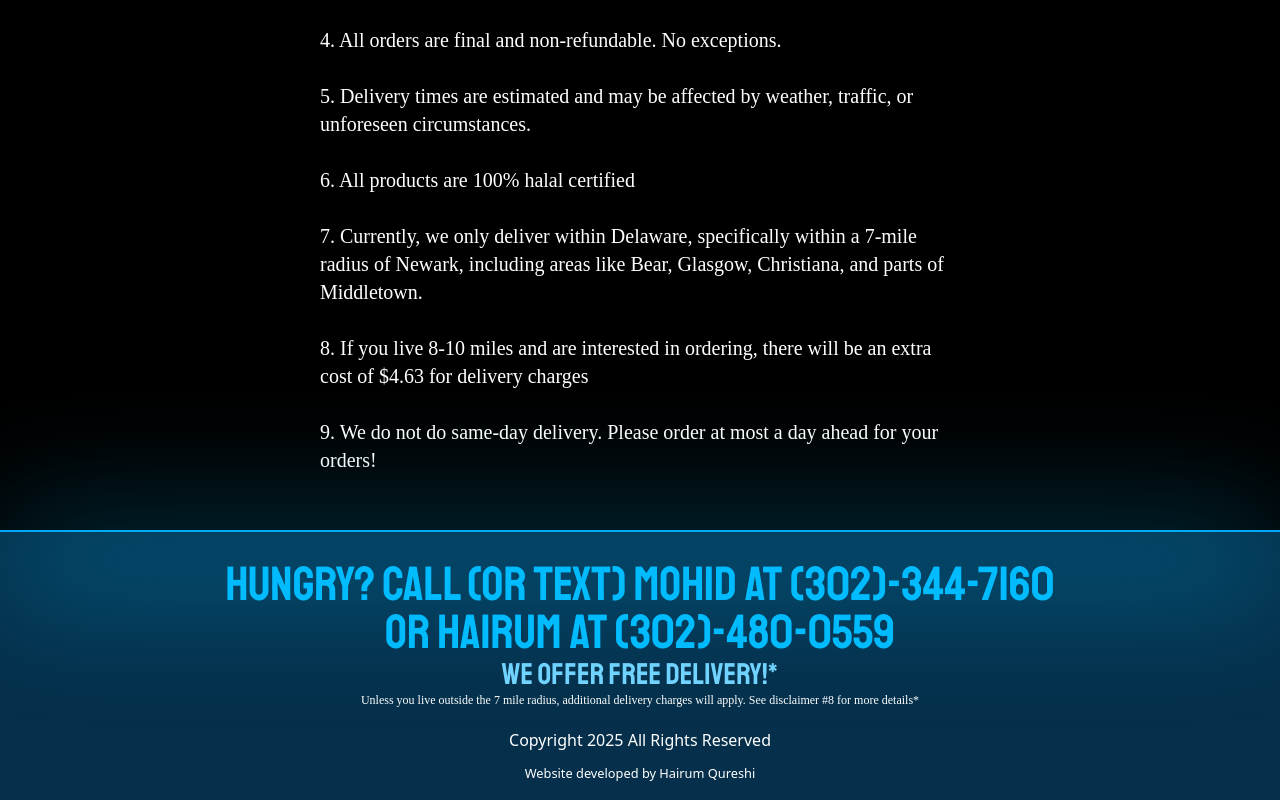
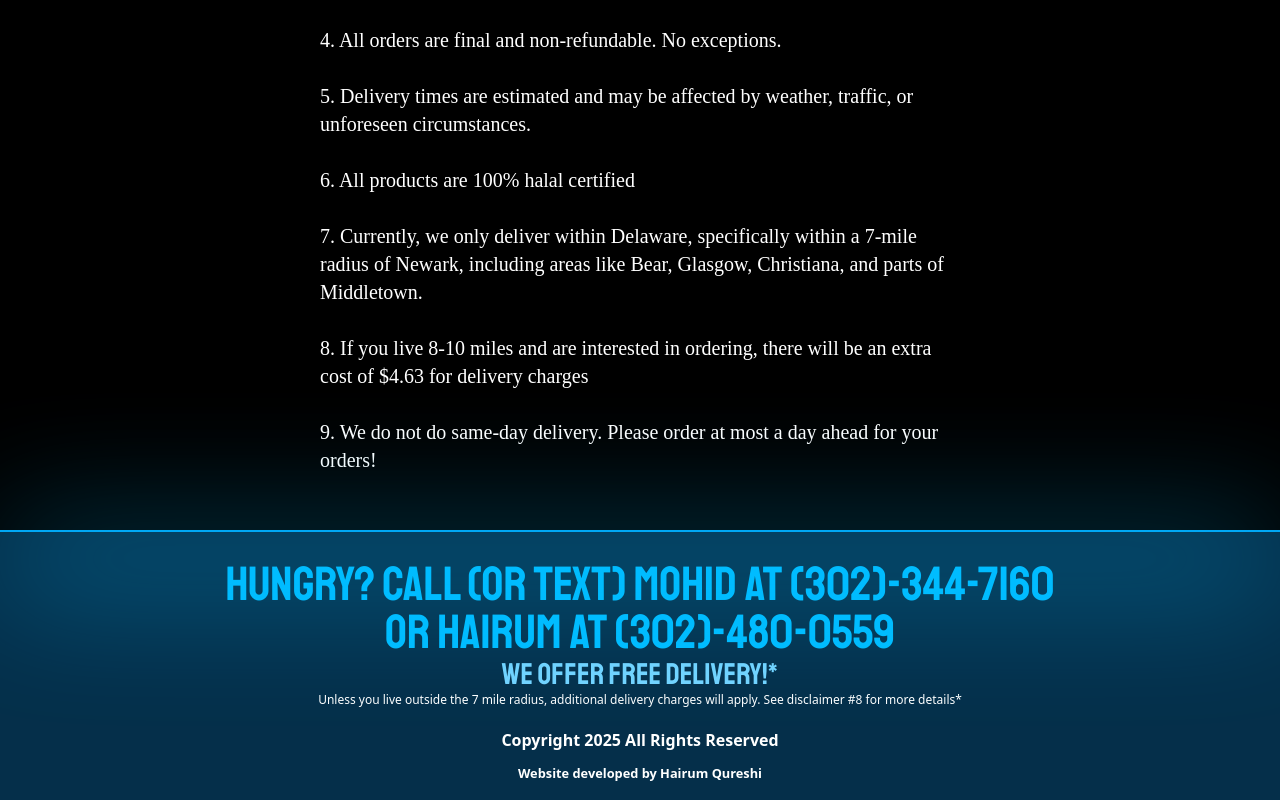
Before and after one commit to Hairum-Qureshi/halalsters-website, a React (Vite) app: page / in a window 1280 px wide. Shown: the part 1179-1979 px from the top of the page. Built offline with nearby package versions, Linux system fonts and the light colour scheme; a web font is replaced by a local one.

Commit message:
registered another font and added new font to the the footer text

```diff
--- a/src/components/App.tsx
+++ b/src/components/App.tsx
@@ -240,14 +240,14 @@ export default function App() {
 					<h3 className="text-3xl text-sky-300 font-tertiary">
 						WE OFFER FREE DELIVERY!*
 					</h3>
-					<p className="text-xs font-secondary">
+					<p className="text-xs font-sexenary">
 						Unless you live outside the 7 mile radius, additional delivery
 						charges will apply. See disclaimer #8 for more details*
 					</p>
-					<p className="text-white text-base mt-5">
+					<p className="text-white text-base mt-5 font-sexenary font-semibold">
 						Copyright {new Date().getFullYear()} All Rights Reserved
 					</p>
-					<p className="my-2">
+					<p className="my-2 font-sexenary font-semibold">
 						<small>Website developed by Hairum Qureshi</small>
 					</p>
 				</footer>
```
